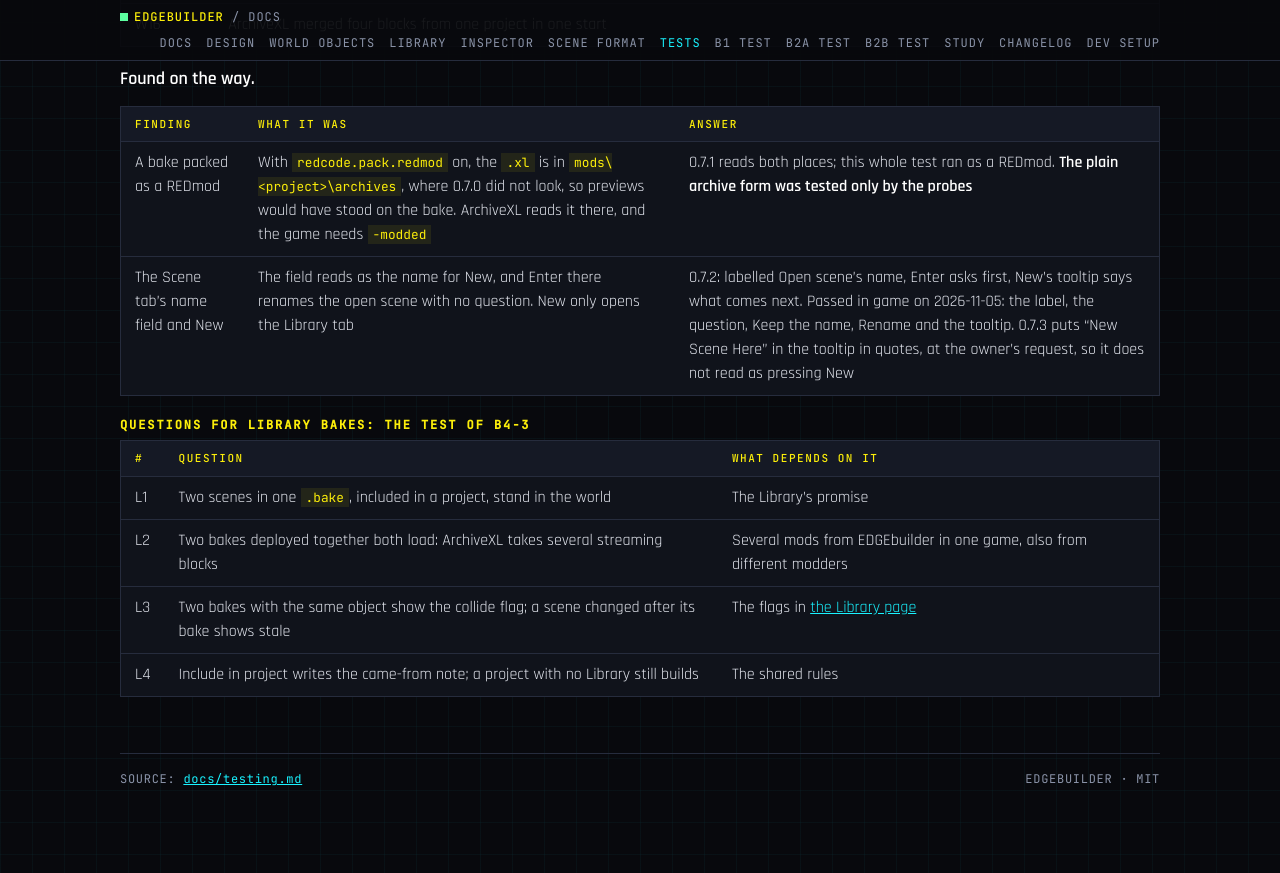
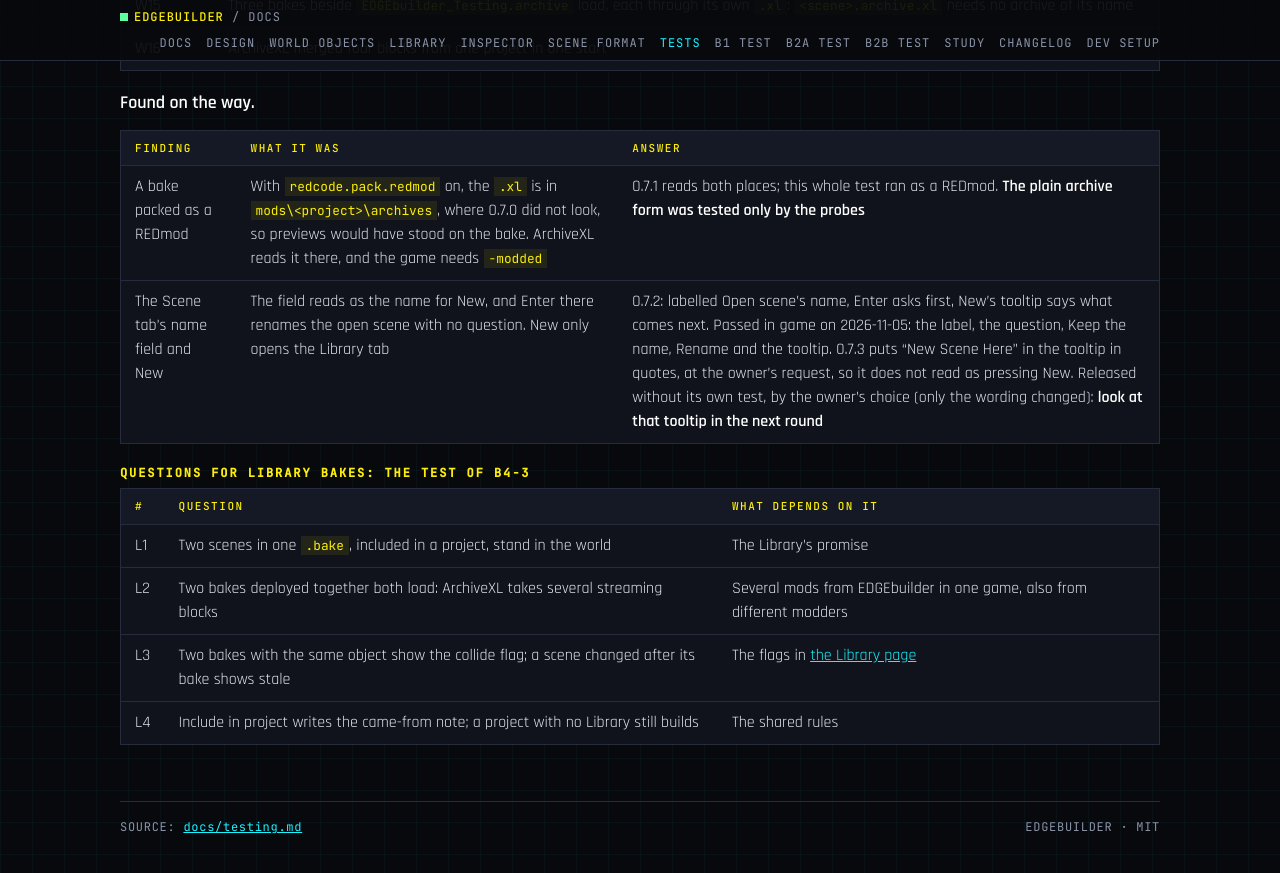
Before and after one commit to Edgemodders/EDGEbuilder, a Jekyll site: the page built from docs/testing.md, in a window 1280 px wide and 900 px high, scrolled down 30186 px. Shown: the top 873 px of the window. Built offline with Jekyll 4.4.1, drawn with Linux system fonts in a browser that asks for light colours; some of the changed text lies outside the part shown.

Commit message:
Release 0.7.3: changelog, README status and badge
Co-Authored-By: Claude Opus 5.5 <noreply@anthropic.com>

```diff
--- a/docs/testing.md
+++ b/docs/testing.md
@@ -26,7 +26,7 @@ Last updated 2026-10-30.
 | [B2c Mod assets](#b2c-mod-assets) | In the game | B2c | 2026-10-30 (0.4.1) | Pass |
 | [B3-1 Arrange](#b3-1-arrange) | In the game | B3 | 2026-11-02 (0.5.8) | Pass (0.5.0 to 0.5.7 found and fixed: modifier keys, Esc, far-away previews, a busy bar, the Scene tab after a drop, copy, cut and paste) |
 | [B3-2 Save](#b3-2-save) | In the game | B3 | 2026-11-04 (0.6.2) | Pass, but for step 19, which waits for REDnode #41; Close, steps 24 to 27, passed on 0.6.4; steps 19 and 28 to 31 passed on 0.6.5; 32 to 34 passed on 0.6.7; released as 0.6.7 |
-| [B4 Bake](#b4-bake) | In the game | B4 | | Round 3, the solid probe, passed on 2026-11-05: a Kinematic instanced destructible mesh is solid; `worldCollisionNode` boxes as written did nothing. **B4-1, the Bake tab, passed in game on 2026-11-05 on 0.7.1**, all 16 steps |
+| [B4 Bake](#b4-bake) | In the game | B4 | | Round 3, the solid probe, passed on 2026-11-05: a Kinematic instanced destructible mesh is solid; `worldCollisionNode` boxes as written did nothing. **B4-1, the Bake tab, passed in game on 2026-11-05 on 0.7.1**, all 16 steps; released as 0.7.3 |
 
 ## Automated
 
@@ -563,7 +563,7 @@ W11 is in the smoke test (a kind a bake cannot make is left out, and said so). E
 | Finding | What it was | Answer |
 |---|---|---|
 | A bake packed as a REDmod | With `redcode.pack.redmod` on, the `.xl` is in `mods\<project>\archives`, where 0.7.0 did not look, so previews would have stood on the bake. ArchiveXL reads it there, and the game needs `-modded` | 0.7.1 reads both places; this whole test ran as a REDmod. **The plain archive form was tested only by the probes** |
-| The Scene tab's name field and New | The field reads as the name for New, and Enter there renames the open scene with no question. New only opens the Library tab | 0.7.2: labelled Open scene's name, Enter asks first, New's tooltip says what comes next. Passed in game on 2026-11-05: the label, the question, Keep the name, Rename and the tooltip. 0.7.3 puts "New Scene Here" in the tooltip in quotes, at the owner's request, so it does not read as pressing New |
+| The Scene tab's name field and New | The field reads as the name for New, and Enter there renames the open scene with no question. New only opens the Library tab | 0.7.2: labelled Open scene's name, Enter asks first, New's tooltip says what comes next. Passed in game on 2026-11-05: the label, the question, Keep the name, Rename and the tooltip. 0.7.3 puts "New Scene Here" in the tooltip in quotes, at the owner's request, so it does not read as pressing New. Released without its own test, by the owner's choice (only the wording changed): **look at that tooltip in the next round** |
 
 #### Questions for Library bakes: the test of B4-3
 
```
Also changed, not shown: CLAUDE.md (+1 -1 lines), docs/design.md (+2 -2 lines), docs/index.md (+1 -1 lines), README.md, docs/assets/brand/badges/status.svg, docs/changelog.md, 1 other file.
